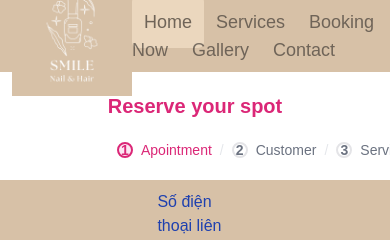
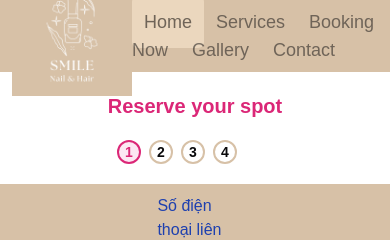
Before and after one commit to danialtien/smilenailhair, a Next.js app: page /customer/booking-now in a window 390 px wide. Shown: the top 240 px of the page. Built offline with nearby package versions, Linux system fonts and the light colour scheme.

Commit message:
:arrow_up_small: A little changing

```diff
--- a/components/client/Stepper/Step.tsx
+++ b/components/client/Stepper/Step.tsx
@@ -14,20 +14,17 @@ export default function Step({ step, isActive = false }: StepProps) {
       <li
         className={`flex md:w-full items-center ${isActive && "text-pink-600"} after:w-full after:h-1 after:border-b after:border-base after:border-1 after:hidden sm:after:inline-block after:mx-4 dark:after:border-gray-700`}
       >
-        <span className="flex items-center after:content-['/'] sm:after:hidden after:mx-2 after:text-gray-200 dark:after:text-gray-500">
-          {/* <MdOfflinePin size={22} className="mr-1" /> */}
-          <span
-            className={`w-4 h-4 flex items-center justify-center me-2 rounded-full border-2 ${isActive && "bg-pink-100 border-pink-600"}`}
-          >
-            <span
-              className={`text-sm font-bold ${isActive && "text-pink-600"}`}
-            >
-              {step.number}
-            </span>
+        {/* <span className="flex items-center after:content-['/'] sm:after:hidden after:mx-2 after:text-gray-200 dark:after:text-gray-500"> */}
+        {/* <MdOfflinePin size={22} className="mr-1" /> */}
+        <span
+          className={`w-6 h-6 flex items-center justify-center me-2 rounded-full border-2 ${isActive ? "bg-pink-100 border-pink-600" : "border-base"}`}
+        >
+          <span className={`text-sm font-bold ${isActive && "text-pink-600"}`}>
+            {step.number}
           </span>
-          {step.title + " "}
-          <span className="hidden sm:inline-flex sm:ms-2">Info</span>
         </span>
+        <span className="hidden sm:inline-flex sm:ms-2">{step.title} Info</span>
+        {/* </span> */}
       </li>
       {/* <li className="flex md:w-full items-center text-pink-600 after:content-[''] after:w-full after:h-1 after:border-b after:border-gray-200 after:border-1 after:hidden sm:after:inline-block after:mx-6 xl:after:mx-10 dark:after:border-gray-700"> */}
       {/*   <span className="flex items-center after:content-['/'] sm:after:hidden after:mx-2 after:text-gray-200 dark:after:text-gray-500"> */}
--- a/components/client/Stepper/Stepper.tsx
+++ b/components/client/Stepper/Stepper.tsx
@@ -5,7 +5,7 @@ export default function Stepper() {
   const { currentStep, steps } = useMultistepFormContext();
 
   return (
-    <ol className="flex items-center w-full text-sm font-medium text-center text-gray-500 dark:text-gray-400 sm:text-base">
+    <ol className="flex items-center w-full text-sm font-medium text-center dark:text-gray-400 sm:text-base">
       {steps.map((step) => (
         <Step
           key={step.number}
```
